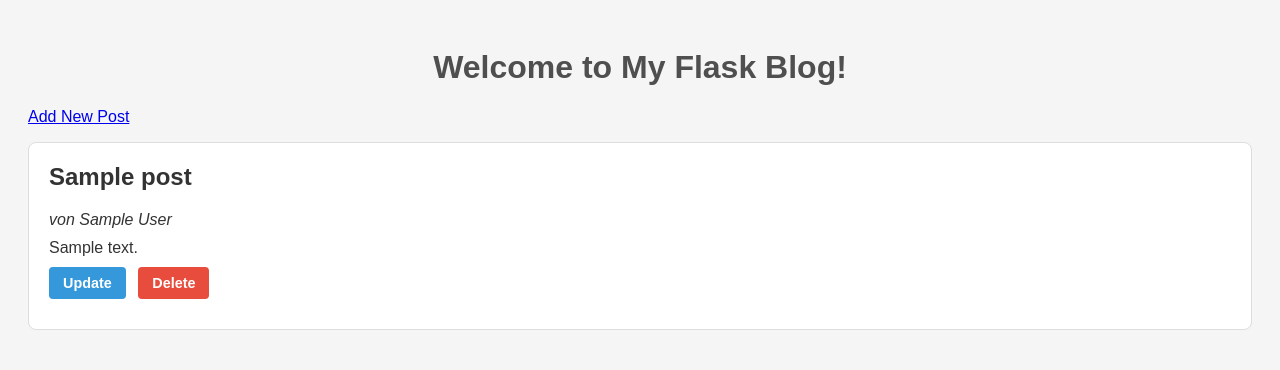
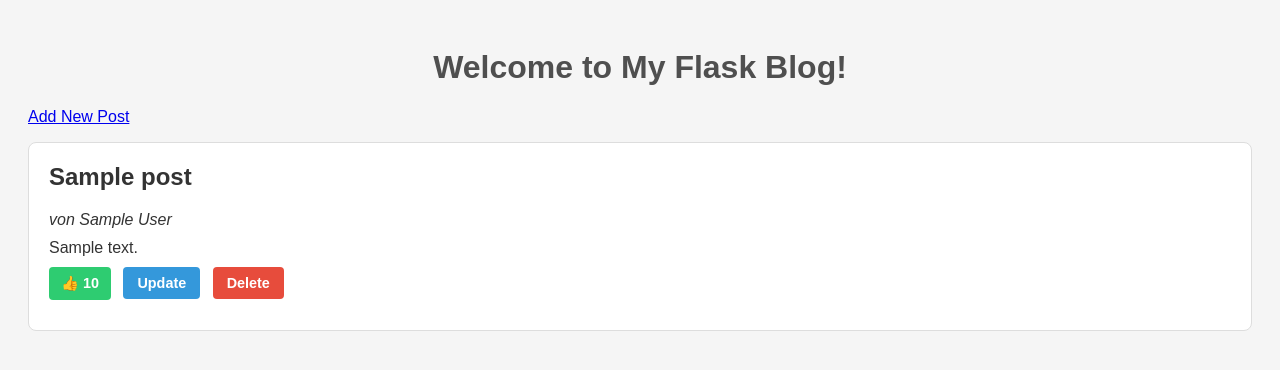
Before and after one commit to RomKow/Masterblog, a Flask app: template templates/index.html in a window 1280 px wide. Shown: the top 370 px of the page. Run offline with Flask 3, Linux system fonts and the light colour scheme; the template is opened without the code that fills it: most values are stand-ins (such as "Sample title", 1, 10 or a date in 2020).

Commit message:
Adding Like Feature for Blog Posts

```diff
--- a/app.py
+++ b/app.py
@@ -21,26 +21,30 @@ def index():
 
 @app.route('/add', methods=['GET', 'POST'])
 def add():
-    """Display the add-post form on GET; on POST, append a new post and redirect."""
+    """Display the add-post form on GET; on POST, append a new post (with 0 likes) and redirect."""
     if request.method == 'POST':
         author = request.form.get('author', '').strip()
         title = request.form.get('title', '').strip()
         content = request.form.get('content', '').strip()
 
+        # Load existing posts
         try:
             with open(DATA_FILE, 'r', encoding='utf-8') as f:
                 posts = json.load(f)
         except (FileNotFoundError, json.JSONDecodeError):
             posts = []
 
+        # Generate a new unique ID
         max_id = max((post.get('id', 0) for post in posts), default=0)
         new_post = {
             'id': max_id + 1,
             'author': author,
             'title': title,
-            'content': content
+            'content': content,
+            'likes': 0
         }
 
+        # Append and save
         posts.append(new_post)
         with open(DATA_FILE, 'w', encoding='utf-8') as f:
             json.dump(posts, f, ensure_ascii=False, indent=4)
@@ -50,51 +54,78 @@ def add():
     return render_template('add.html')
 
 
-@app.route('/delete/<int:post_id>')
-def delete(post_id):
-    """Remove the post with the given ID from JSON storage and redirect to home."""
+@app.route('/update/<int:post_id>', methods=['GET', 'POST'])
+def update(post_id):
+    """On GET: render form with current post data; on POST: update the post and redirect."""
+    # Load posts
     try:
         with open(DATA_FILE, 'r', encoding='utf-8') as f:
             posts = json.load(f)
     except (FileNotFoundError, json.JSONDecodeError):
         posts = []
 
-    posts = [post for post in posts if post.get('id') != post_id]
+    # Find the target post
+    post = next((p for p in posts if p.get('id') == post_id), None)
+    if post is None:
+        abort(404, description="Post not found")
 
+    if request.method == 'POST':
+        # Update fields
+        post['author'] = request.form.get('author', '').strip()
+        post['title'] = request.form.get('title', '').strip()
+        post['content'] = request.form.get('content', '').strip()
+
+        # Save back
+        with open(DATA_FILE, 'w', encoding='utf-8') as f:
+            json.dump(posts, f, ensure_ascii=False, indent=4)
+
+        return redirect(url_for('index'))
+
+    # GET → show form
+    return render_template('update.html', post=post)
+
+
+@app.route('/delete/<int:post_id>')
+def delete(post_id):
+    """Remove the post with the given ID from JSON storage and redirect to home."""
+    # Load posts
+    try:
+        with open(DATA_FILE, 'r', encoding='utf-8') as f:
+            posts = json.load(f)
+    except (FileNotFoundError, json.JSONDecodeError):
+        posts = []
+
+    # Filter out the deleted post
+    posts = [p for p in posts if p.get('id') != post_id]
+
+    # Save updated list
     with open(DATA_FILE, 'w', encoding='utf-8') as f:
         json.dump(posts, f, ensure_ascii=False, indent=4)
 
     return redirect(url_for('index'))
 
 
-@app.route('/update/<int:post_id>', methods=['GET', 'POST'])
-def update(post_id):
-    """On GET: render form with current post data; on POST: update and redirect."""
+@app.route('/like/<int:post_id>')
+def like(post_id):
+    """Increment the 'likes' count for the post with the given ID and redirect to home."""
+    # Load posts
     try:
         with open(DATA_FILE, 'r', encoding='utf-8') as f:
             posts = json.load(f)
     except (FileNotFoundError, json.JSONDecodeError):
         posts = []
 
-    # Find the post or 404
-    post = next((p for p in posts if p.get('id') == post_id), None)
-    if post is None:
-        abort(404, description="Post not found")
+    # Find and increment
+    for p in posts:
+        if p.get('id') == post_id:
+            p['likes'] = p.get('likes', 0) + 1
+            break
 
-    if request.method == 'POST':
-        # Update fields from form
-        post['author'] = request.form.get('author', '').strip()
-        post['title'] = request.form.get('title', '').strip()
-        post['content'] = request.form.get('content', '').strip()
+    # Save back
+    with open(DATA_FILE, 'w', encoding='utf-8') as f:
+        json.dump(posts, f, ensure_ascii=False, indent=4)
 
-        # Save back to JSON
-        with open(DATA_FILE, 'w', encoding='utf-8') as f:
-            json.dump(posts, f, ensure_ascii=False, indent=4)
-
-        return redirect(url_for('index'))
-
-    # GET → render form pre-filled
-    return render_template('update.html', post=post)
+    return redirect(url_for('index'))
 
 
 if __name__ == '__main__':
--- a/posts.json
+++ b/posts.json
@@ -3,7 +3,8 @@
         "id": 1,
         "author": "John Doe",
         "title": "First Post",
-        "content": "This is my first post. It works well"
+        "content": "This is my first post. It works well",
+        "likes": 2
     },
     {
         "id": 2,
--- a/static/style.css
+++ b/static/style.css
@@ -82,3 +82,32 @@ h1 {
     outline: 2px solid #3498db;     /* sichtbarer Fokus-Ring */
     outline-offset: 2px;
 }
+
+/* Modern Like Button */
+.btn-like {
+    display: inline-block;
+    background-color: #2ecc71;      /* fresh green */
+    color: #ffffff;                 /* white text */
+    padding: 8px 12px;              /* click area */
+    border: none;
+    border-radius: 4px;             /* rounded corners */
+    text-decoration: none;          /* no underline */
+    font-size: 0.9rem;
+    font-weight: bold;
+    cursor: pointer;
+    transition: background-color 0.25s ease, transform 0.1s ease;
+    margin-right: 8px;              /* space to next button */
+}
+
+.btn-like:hover {
+    background-color: #27ae60;      /* darker green on hover */
+}
+
+.btn-like:active {
+    transform: scale(0.98);         /* click animation */
+}
+
+.btn-like:focus {
+    outline: 2px solid #2ecc71;     /* focus ring */
+    outline-offset: 2px;
+}
--- a/templates/index.html
+++ b/templates/index.html
@@ -8,6 +8,7 @@
 </head>
 <body>
     <h1>Welcome to My Flask Blog!</h1>
+
     <p><a href="{{ url_for('add') }}">Add New Post</a></p>
 
     {% if posts %}
@@ -18,23 +19,29 @@
                     <p><em>von {{ post.author }}</em></p>
                     <p>{{ post.content }}</p>
                     <p>
-                        <!-- Delete link -->
-                        <a href="{{ url_for('update', post_id=post.id) }}"
-                           class="btn-update">
-                           Update
+                        <!-- Modern Like Button -->
+                        <a href="{{ url_for('like', post_id=post.id) }}" class="btn-like">
+                            👍 {{ post.likes }}
                         </a>
+
+                        <!-- Update Button -->
+                        <a href="{{ url_for('update', post_id=post.id) }}" class="btn-update">
+                            Update
+                        </a>
+
+                        <!-- Delete Button -->
                         <a href="{{ url_for('delete', post_id=post.id) }}"
                            class="btn-delete"
                            onclick="return confirm('Delete post &quot;{{ post.title }}&quot;?');">
-                           Delete
+                            Delete
                         </a>
                     </p>
                 </article>
             </div>
         {% endfor %}
     {% else %}
-        <p>Keine Blog-Posts gefunden.</p>
+        <p>No blog posts found.</p>
     {% endif %}
+
 </body>
-
 </html>
```
